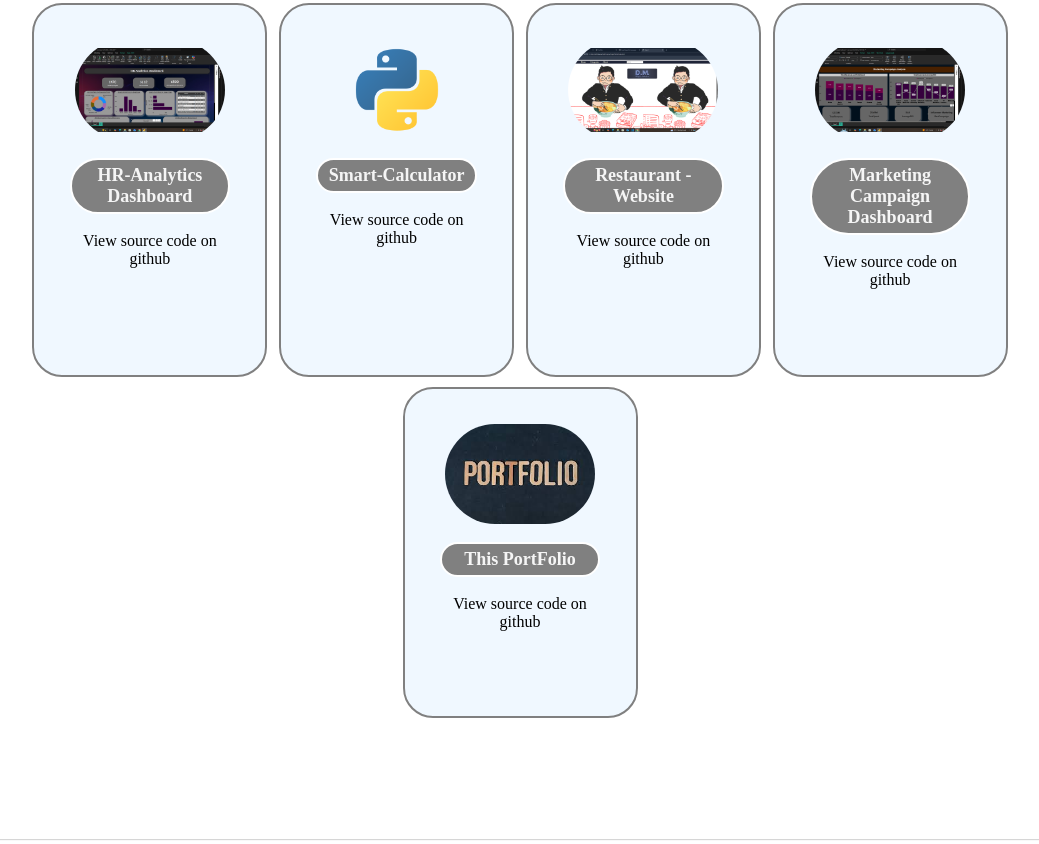
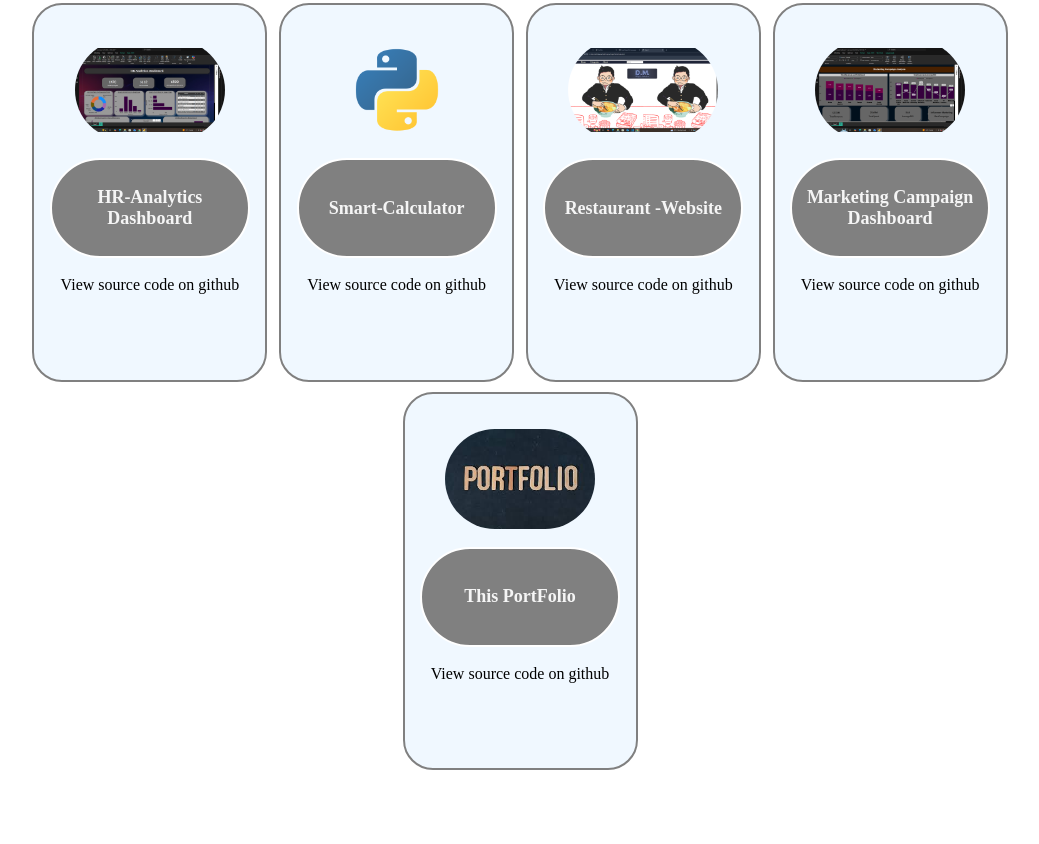
Before and after one commit to Dhruv-Sikarwar/Portfolio, a plain HTML site: page index.html in a window 1280 px wide. Shown: the part 1882-2726 px from the top of the page, without its empty margins (135-1174 px from the left). Drawn offline with nearby package versions, Linux system fonts and the light colour scheme; a web font is replaced by a local one.

Commit message:
Update index.css

```diff
--- a/index.css
+++ b/index.css
@@ -281,11 +281,17 @@ hr {
     font-weight: bolder;
     font-size: large;
     color: whitesmoke;
+    width: 200px;
+    height: 100px;
+    align-items: center;
+    box-sizing: border-box;
+    transition: all 0.3s ease;
 }
 .images-port1:hover
 {
     color: black;
     font-size: larger;
+    width:fixed;
 }
 .images-port2
 {
```
